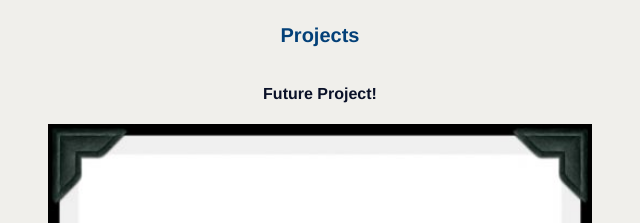
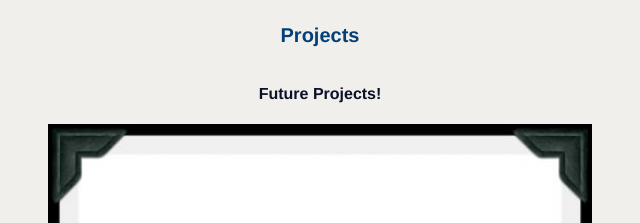
Before and after one commit to FernandoTheDeveloper1/Profile, a plain HTML site: page index.html in a window 1280 px wide. Shown: the part 921-1144 px from the top of the page, 320-960 px from the left. Drawn offline with Linux system fonts and the light colour scheme; a script that the page names is missing.

Commit message:
Update index.html

```diff
--- a/index.html
+++ b/index.html
@@ -110,7 +110,7 @@ One or two sentences that describe other interests you have outside of web devel
     <section class="group">
       <h2>Projects</h2>
       <div class="item">
-        <h4>Future Project!</h4>
+        <h4>Future Projects!</h4>
         <img src="coming-soon.jpg">
       </div>
 
```
